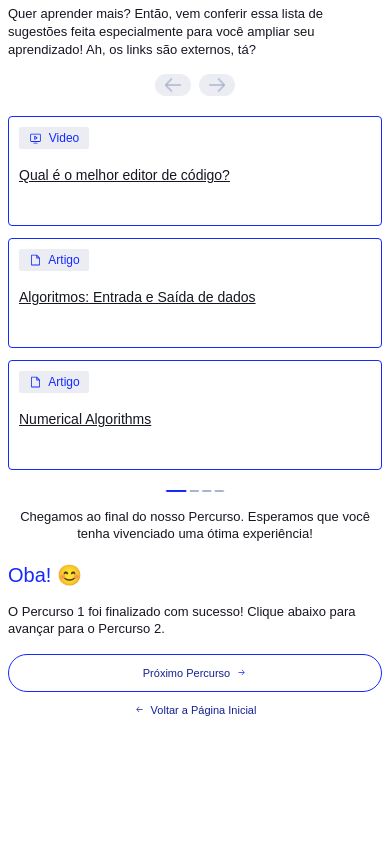
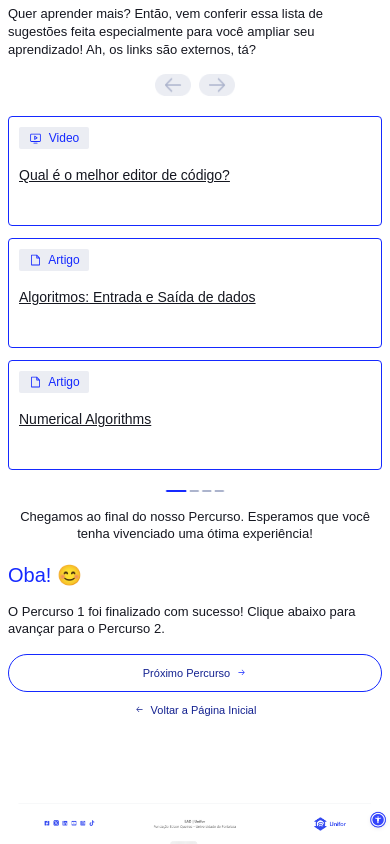
Before and after one commit to johnhesio/testepraticowebdesign, a plain HTML site: page index.html in a window 390 px wide. Shown: the part 5885-6729 px from the top of the page. Before the commit the page ends 6641 px from the top, so only its background shows below. Drawn offline with Linux system fonts and the light colour scheme.

Commit message:
Adiciona seção de Footer com responsividade e imagem

```diff
--- a/css/responsive.css
+++ b/css/responsive.css
@@ -2024,3 +2024,55 @@
     font-size: 11px;
   }
 }
+
+/* ===== FOOTER ===== */
+
+/* Responsividade Tablet Footer */
+@media (max-width: 1024px) {
+    .footer {
+        margin-top: 32px;
+    }
+
+    .footer__container {
+        height: auto;
+    }
+
+    .footer__image {
+        width: 100%;
+        max-width: 1440px;
+        height: auto;
+        aspect-ratio: 1440 / 253;
+    }
+}
+
+/* Responsividade Mobile Footer */
+@media (max-width: 768px) {
+    .footer {
+        margin-top: 24px;
+    }
+
+    .footer__container {
+        height: auto;
+    }
+
+    .footer__image {
+        width: 100%;
+        height: auto;
+    }
+}
+
+/* Responsividade Mobile Pequeno Footer */
+@media (max-width: 480px) {
+    .footer {
+        margin-top: 20px;
+    }
+
+    .footer__container {
+        height: auto;
+    }
+
+    .footer__image {
+        width: 100%;
+        height: auto;
+    }
+}
--- a/css/style.css
+++ b/css/style.css
@@ -1936,3 +1936,25 @@ body {
   height: 11px;
   transition: color 0.3s ease;
 }
+
+/* Footer */
+.footer {
+    width: 100%;
+    margin-top: 40px;
+}
+
+.footer__container {
+    width: 100%;
+    height: 253px;
+    display: flex;
+    justify-content: center;
+    align-items: center;
+    opacity: 1;
+}
+
+.footer__image {
+    width: 1440px;
+    height: 253px;
+    object-fit: cover;
+    display: block;
+}
--- a/index.html
+++ b/index.html
@@ -96,6 +96,7 @@
         </ul>
       </nav>
     </header>
+
     <!-- Head Moodle -->
     <main class="main">
       <!-- Head Moodle Section -->
@@ -146,6 +147,7 @@
         </div>
       </section>
     </main>
+
     <!-- Conteúdo Principal -->
     <section class="content">
       <div class="content__container">
@@ -1020,6 +1022,16 @@ Algoritmo <strong>MaiorNúmero</strong>
       </div>
     </section>
 
+    <!-- Footer -->
+    <footer class="footer">
+      <div class="footer__container">
+        <img
+          src="assets/image.png"
+          alt="Data Unifier - Information on Virtues"
+          class="footer__image"
+        />
+      </div>
+    </footer>
     <script src="js/script.js"></script>
   </body>
 </html>
```
